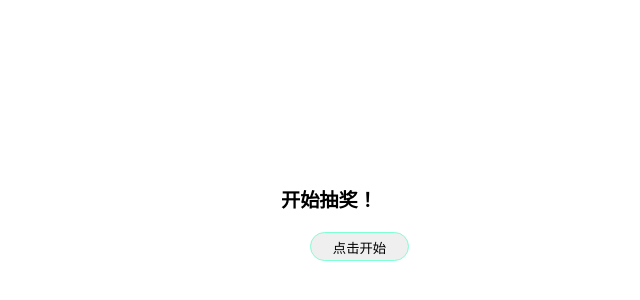
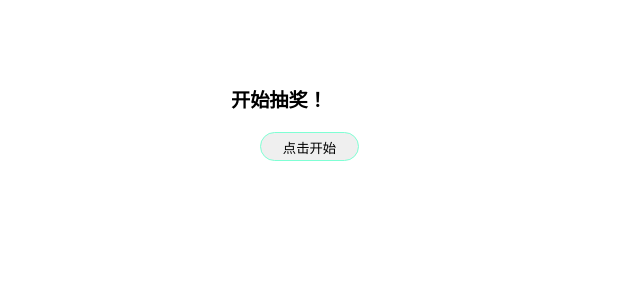
Before and after one commit to yqj13/YQJ, a plain HTML site: page index.html in a window 1280 px wide. Shown: the part 234-534 px from the top of the page, without its empty margins (359-999 px from the left). Drawn offline with Linux system fonts and the light colour scheme.

Commit message:
Update index.html

```diff
--- a/index.html
+++ b/index.html
@@ -5,6 +5,16 @@
     <meta name="viewport" content="width=device-width, initial-scale=1.0">
     <title>随机奖励</title>
     <style>
+         div{
+            /* margin: 0 auto; */
+           width: 200px;
+           height: 100px;
+           left: 50%;
+           margin-left: -50px;
+           top: 50%;
+           margin-top: -100px;
+        }
+
         .star{
            margin-left: 29px;
            width: 99px;
@@ -18,7 +28,7 @@
 </head>
 <body>
     <!-- 第${i}次 -->
-    <div style="position: absolute; top: 50%; left: 50%;  ">
+    <div style="position: absolute">
     <p style="font-size: larger; font-weight: 600;">开始抽奖！</p>
     <button class="star">点击开始</button>
     </div>
```
